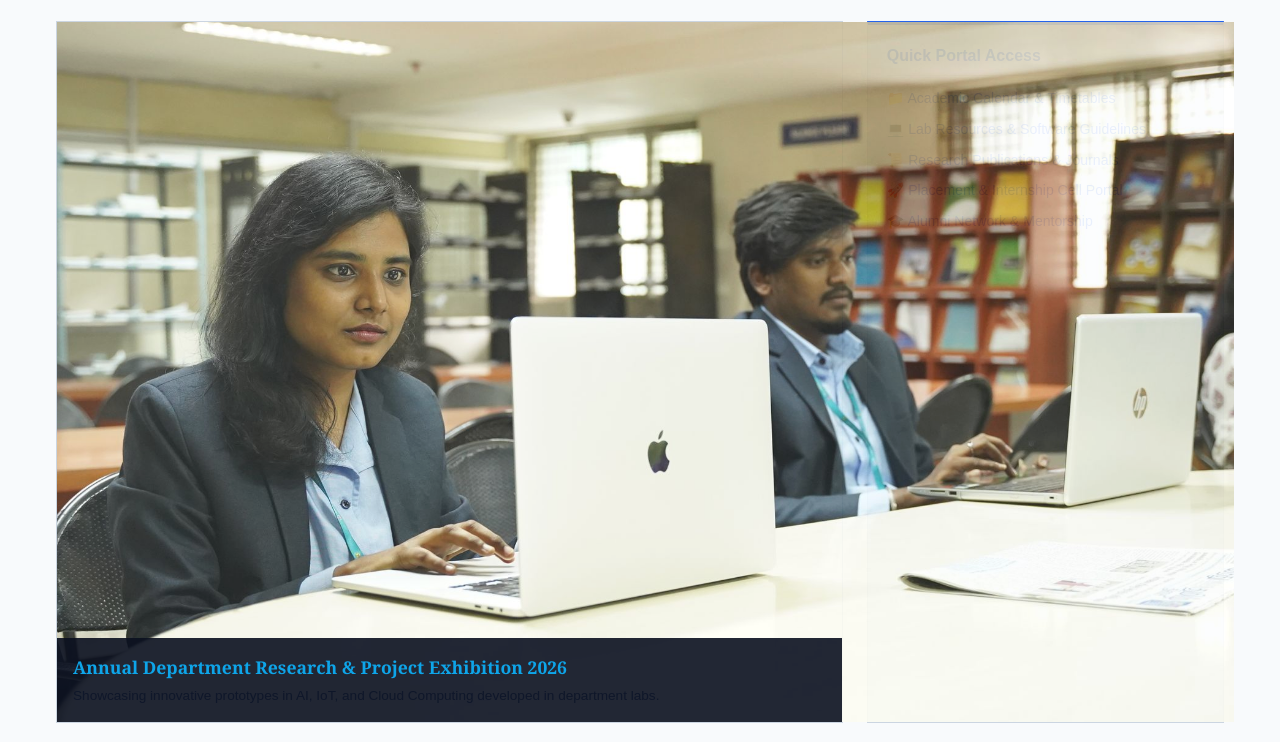
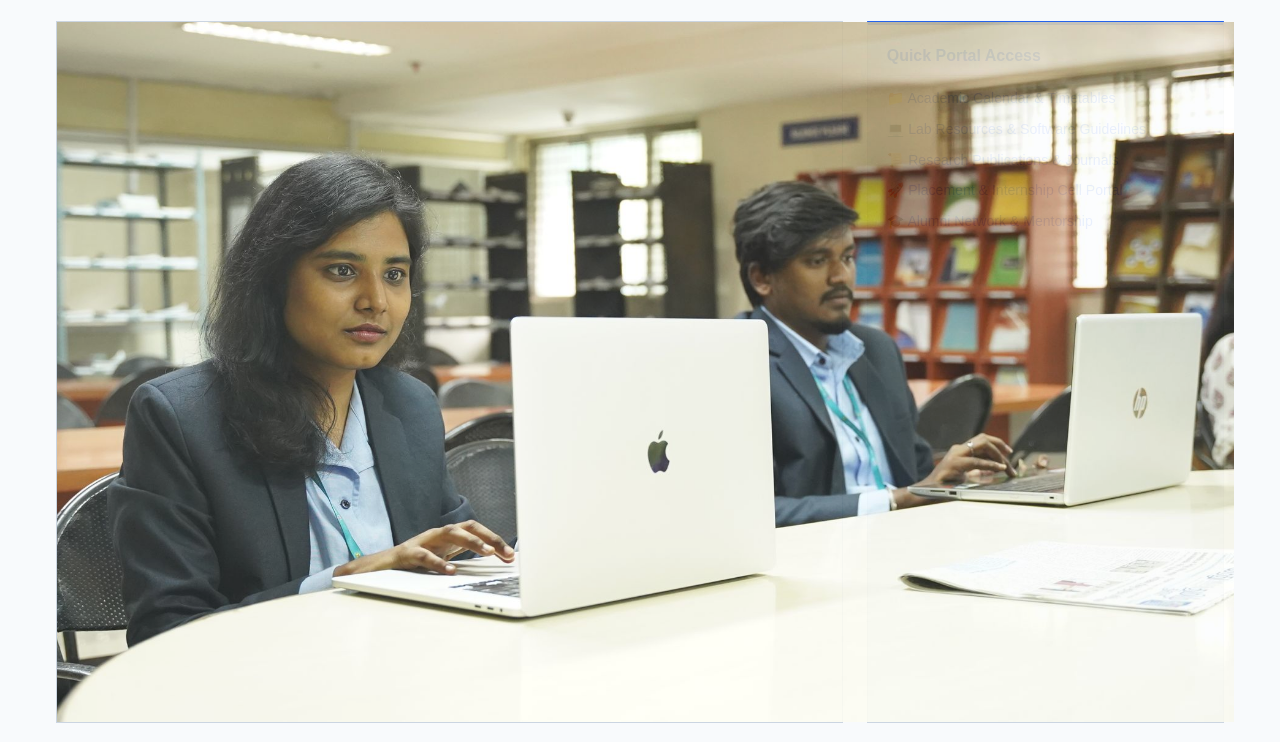
Before and after one commit to apy65360-hash/srmvec_blog, a plain HTML site: page index.html in a window 1280 px wide. Shown: the part 210-952 px from the top of the page. Drawn offline with Linux system fonts and the light colour scheme.

Commit message:
created image folder

```diff
--- a/index.html
+++ b/index.html
@@ -76,11 +76,7 @@
     <section class="hero-section">
       <div class="featured-slider">
         <img src="samplehomeimg.jpg" alt="Campus Event" />
-        <div class="slider-caption">
-          <h3>Annual Department Research & Project Exhibition 2026</h3>
-          <p>Showcasing innovative prototypes in AI, IoT, and Cloud Computing developed in department labs.</p>
-        </div>
-      </div>
+   </div>
 
       <!-- Quick Links Box -->
       <div class="quick-links-card">
```
Also changed, not shown: images/OIP (1).webp (added), images/OIP (2).webp (added), images/OIP.webp (added), images/SRM_Valliammai_Eng_Clg_1_EBqvTw7.jpeg (added), images/download (1).webp (added), images/download.webp (added), images/img.jpg (added).
